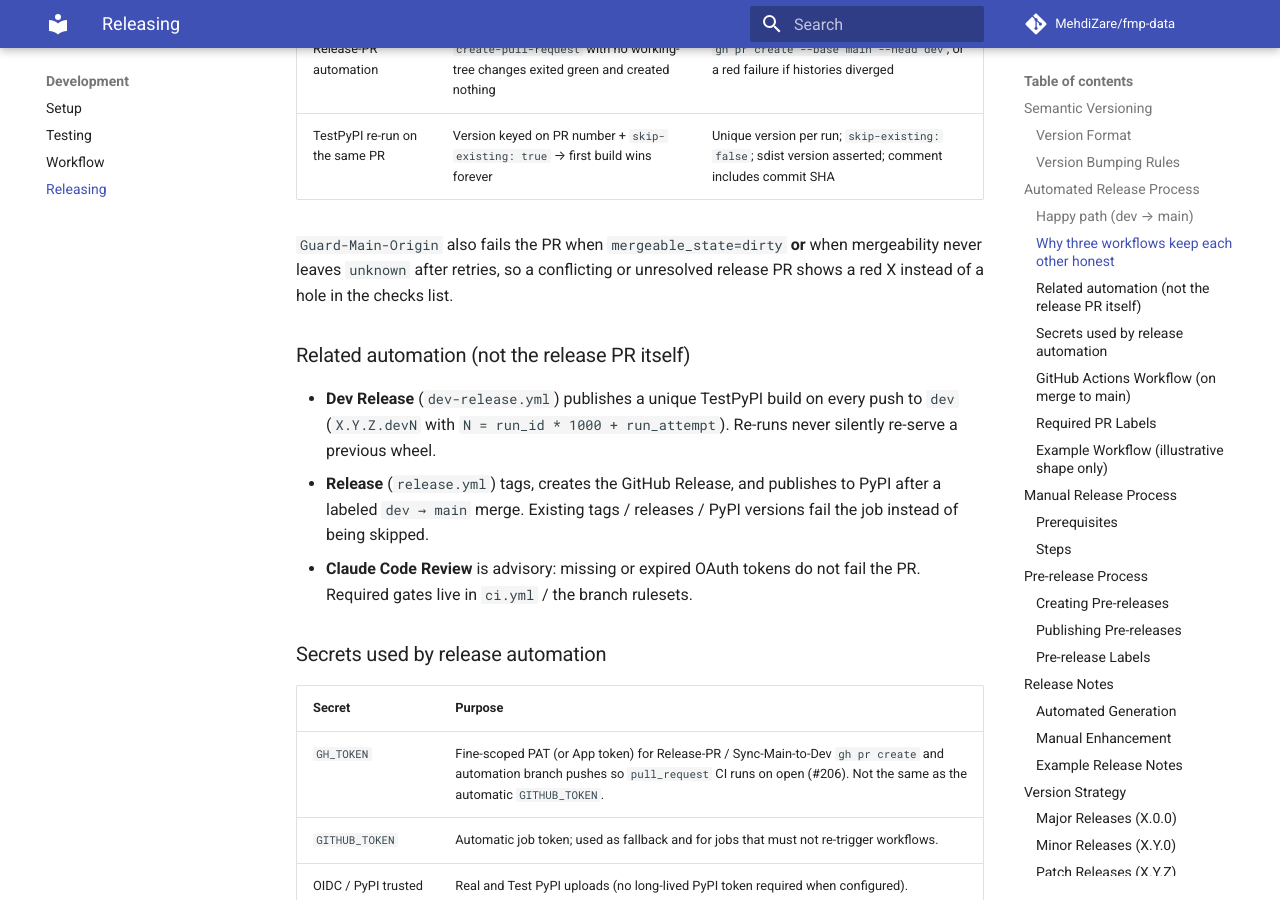
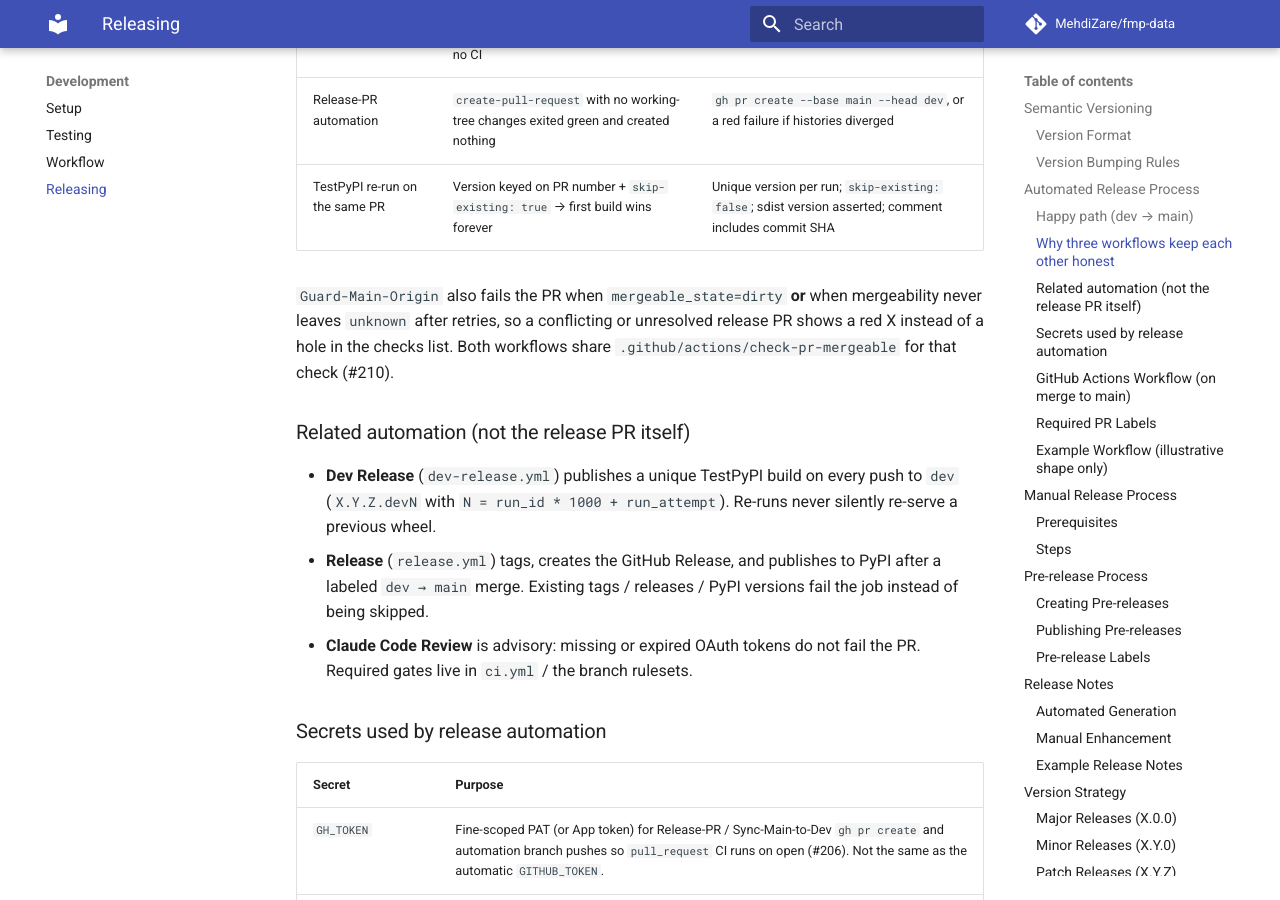
Before and after one commit to MehdiZare/fmp-data, an MkDocs documentation site: the page built from docs/contributing/releasing.md, in a window 1280 px wide and 900 px high, scrolled down 2150 px. Built offline with MkDocs 1.6.1 and Material for MkDocs 9.7.7, drawn with Linux system fonts in a browser that asks for light colours; comment, search, counter and statistics services are not loaded; the version menu is left out; some of the changed text lies outside the part shown.

Commit message:
fix(ci): share fail-closed PR mergeability check (#210)
Extract Guard-Main-Origin and Release-PR's duplicated REST
mergeable/mergeable_state retry logic into
.github/actions/check-pr-mergeable so the fail-closed contract cannot
drift. Guard checks out the PR head (not the merge ref) so CONFLICTING
PRs still get a clear red X.

Closes #210

```diff
--- a/docs/contributing/releasing.md
+++ b/docs/contributing/releasing.md
@@ -39,6 +39,9 @@
    (#203). On every push it also re-validates an already-open release PR:
    ancestry plus REST `mergeable` / `mergeable_state` (retried; fails closed
    on `dirty`, non-mergeable, or still-`unknown`) must stay clean (#207).
+   That mergeability check is the shared composite action
+   `.github/actions/check-pr-mergeable`, also used by Guard-Main-Origin
+   (#210).
 3. **Automation token.** Release-PR and Sync-Main-to-Dev prefer the repo
    secret `GH_TOKEN` (a fine-scoped PAT) for `gh pr create` / automation
    pushes so the `pull_request` **opened** event re-triggers Test-Matrix and
@@ -78,6 +81,8 @@
 `Guard-Main-Origin` also fails the PR when `mergeable_state=dirty` **or** when
 mergeability never leaves `unknown` after retries, so a conflicting or
 unresolved release PR shows a red X instead of a hole in the checks list.
+Both workflows share `.github/actions/check-pr-mergeable` for that check
+(#210).
 
 ### Related automation (not the release PR itself)
 
```
Also changed, not shown: CHANGELOG.md (+2 -1 lines), 4 other files.
